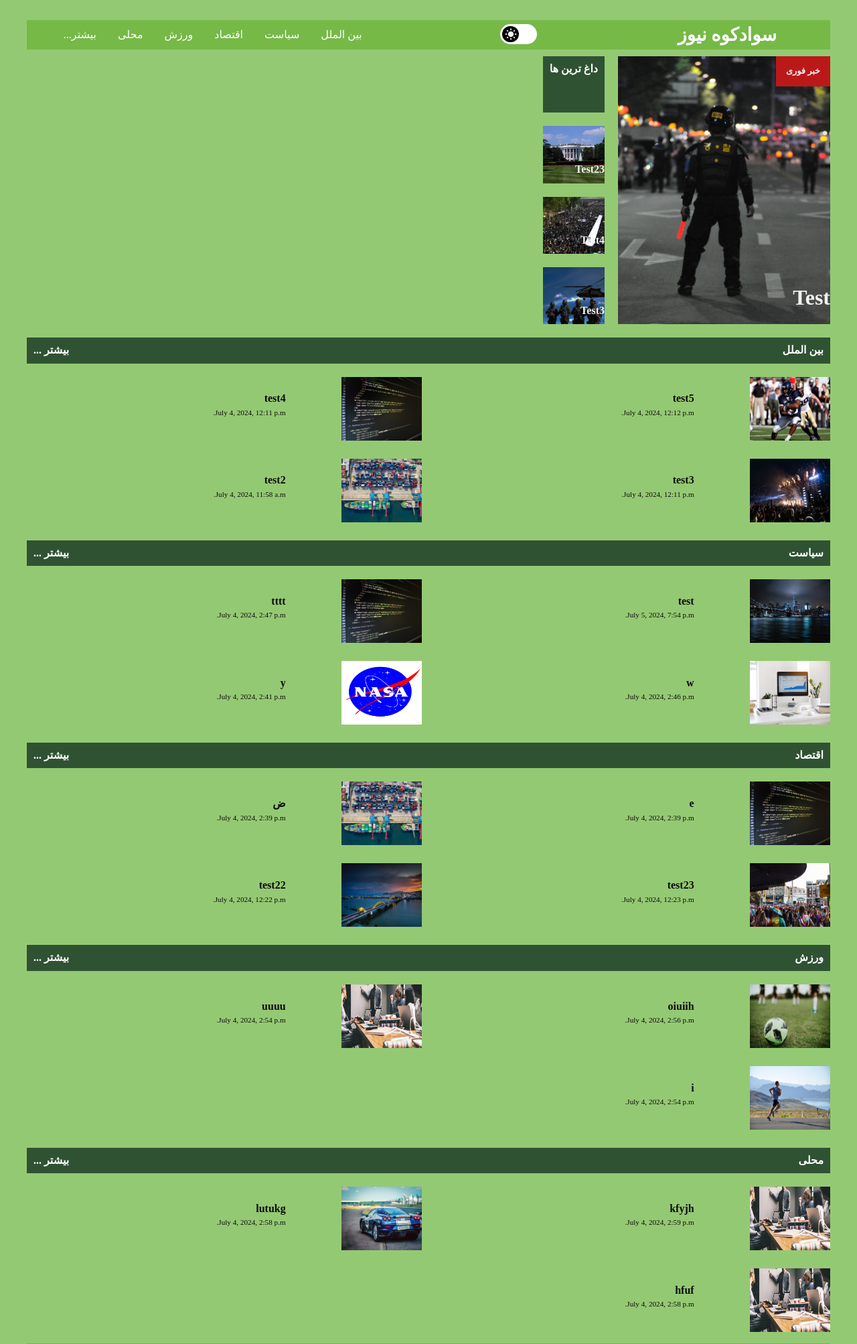
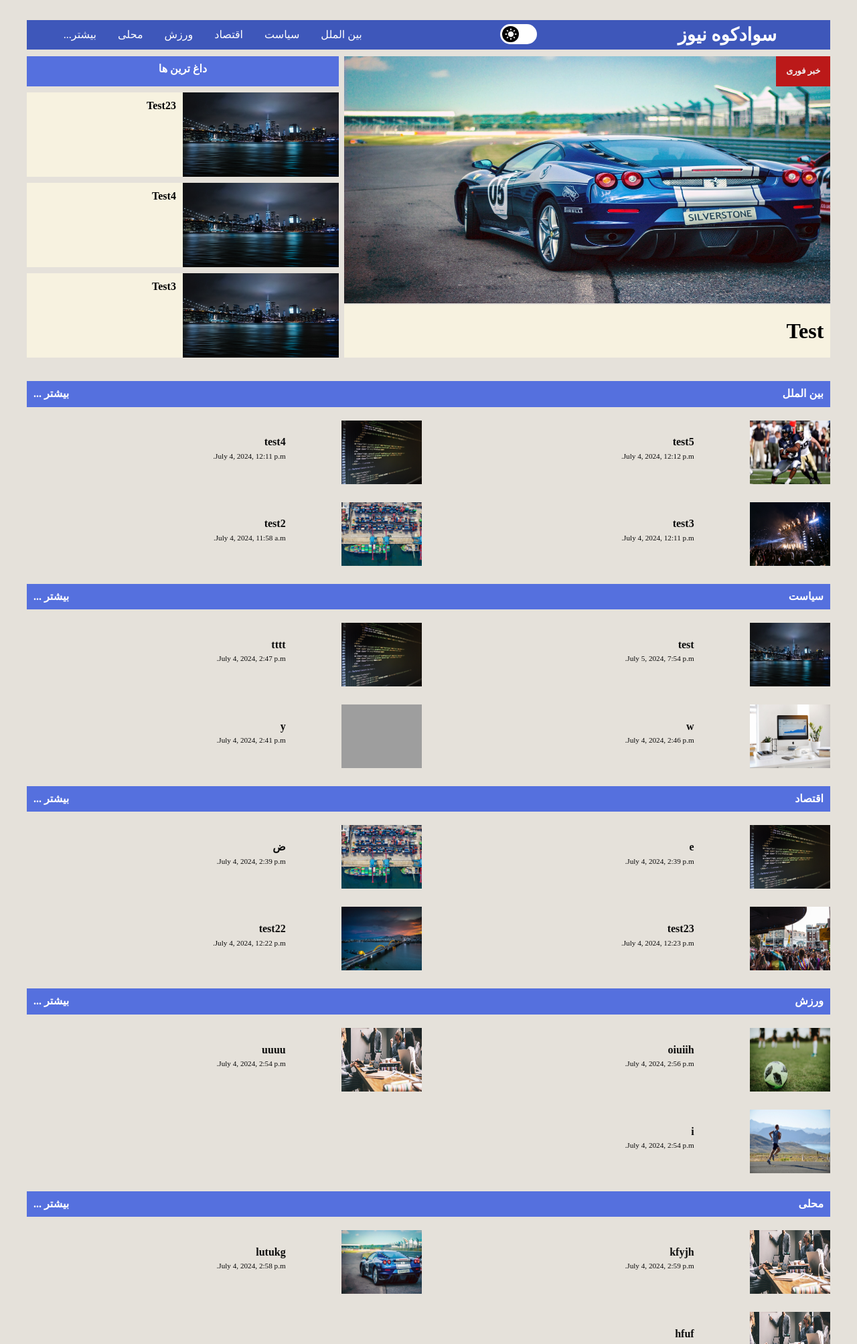
Before and after one commit to A-Seyfi/AsreSavadKooh, a Django app: page / in a window 1280 px wide. Shown: the top 2007 px of the page at 67% size. Run offline with Django 5.2, Linux system fonts and the light colour scheme; data comes from the database, SQL or seed files in the repository; both versions use the stored data as it was after the commit; some web fonts are replaced; grey boxes are pictures that could not be loaded.

Commit message:
Fix project bugs

```diff
--- a/static/css/gallery.css
+++ b/static/css/gallery.css
@@ -179,6 +179,7 @@
 .show_selected_img img{
   min-width: 70%;
   max-width: 70%;
+  max-height: 80%;
   border-radius: 0.5vw;
   box-shadow: 0 .1vw 1vw -.1vw rgba(0, 0, 0, .4);
 }
--- a/static/css/main.css
+++ b/static/css/main.css
@@ -106,16 +106,16 @@
 }
 
 .body_color{
-  background-color: #B1D8B7;
+  background-color: #f7f2e0;
 }
 .main_color{
-  background-color: #94C973;
+  background-color: #E5E1DA;
 }
 .content_color1{
-  background-color: #76B947;
+  background-color: #3e57ba;
 }
 .content_color2{
-  background-color: #2F5233;
+  background-color: #5570de;
 }
 .color_b{
   color: black;
@@ -338,11 +339,8 @@
   margin-bottom: 5px;
 }
 
-.headline {
-  background: url(../images/politics8.jpg);
-  background-position: center center;
-  background-repeat: no-repeat;
-  background-size: cover;
+.latest-news .headline {
+  height: 100%;
   position: relative;
   min-height: 200px;
   display: flex;
@@ -351,7 +349,18 @@
   justify-content: space-between;
 }
 
+.latest-news a{
+  width: 100%;
+  color: white;
+}
+
+.latest-news img{
+  height: 82%;
+  position: relative;
+}
+
 .headline p {
+  /* width: 100%; */
   margin: 0;
   padding: 15px;
   background: var(--cornell-red);
@@ -359,13 +368,16 @@
   font-size: 0.8rem;
   font-weight: bold;
   text-transform: uppercase;
+  text-align: center;
+  position: absolute;
+  z-index: 1;
 }
 
 .headline h1 {
   font-size: 1rem;
   text-transform: capitalize;
-  color: var(--anti-flash-white);
   padding-left: 15px;
+  margin-right: 10px;
 }
 
 .main h2 a{
@@ -374,7 +386,15 @@
   color: white;
 }
 
-.top-stories h2,
+.top-stories h2{
+  padding: 10px;
+  margin: 0;
+  text-transform: uppercase;
+  font-size: 1rem;
+  color: white;
+  height: 10%;
+  text-align: center;
+}
 .world h2,
 .politics h2,
 .business h2,
@@ -390,30 +410,14 @@
 
 .top-stories .headline {
   display: flex;
-  margin: 10px;
-  justify-content: flex-end;
+  height: 28%;
 }
 
-.top-stories .headline-1 {
-  background: url(../images/politics1.jpg);
-  background-position: center center;
-  background-repeat: no-repeat;
-  background-size: cover;
+.top-stories .headline img{
+  width: 50%;
+  height: 100%;
 }
 
-.top-stories .headline-2 {
-  background: url(../images/politics3.jpg);
-  background-position: center center;
-  background-repeat: no-repeat;
-  background-size: cover;
-}
-
-.top-stories .headline-3 {
-  background: url(../images/politics6.jpg);
-  background-position: center center;
-  background-repeat: no-repeat;
-  background-size: cover;
-}
 
 .story{
   margin-bottom: 7px;
@@ -744,25 +748,10 @@
     font-size: 1.5rem;
   }
 
-  .top-stories {
-    display: grid;
-    grid-template-columns: repeat(3, 1fr);
-  }
-
-  .top-stories h2 {
-    grid-column: 1/4;
-    grid-row: 1/2;
-  }
-
   .headline {
     min-height: 400px;
   }
 
-  .headline-1,
-  .headline-2,
-  .headline-3 {
-    min-height: 200px;
-  }
 
   .world {
     display: flex;
@@ -770,6 +759,7 @@
   }
 
   .world h2 {
+    margin-top: 35px;
     width: 98.5%;
   }
 
@@ -969,39 +960,30 @@
    */
 
   .top-news {
-    display: grid;
-    grid-template-columns: 3fr 1fr;
+    width: 100%;
+    height: 450px;
+    display: flex;
+    justify-content: space-between;
+    margin-top: 10px;
+    margin-left: 10px;
   }
 
   .top-news .latest-news {
-    grid-column: 1/2;
-    grid-row: 1/2;
-    margin: 10px;
+    width: 60%;
+    margin-right: 0.8%;
   }
-
+  .top-news .top-stories{
+    width: 38.5%;
+    display: flex;
+    flex-direction: column;
+    justify-content: space-between;
+  }
   .latest-news h1:first-child {
     font-size: 2rem;
   }
 
-  .headline-1,
-  .headline-2,
-  .headline-3 {
+  .headline{
     min-height: 10%;
-  }
-
-  .top-stories .headline-1 {
-    grid-column: 1/4;
-    grid-row: 2/3;
-  }
-
-  .top-stories .headline-2 {
-    grid-column: 1/4;
-    grid-row: 3/4;
-  }
-
-  .top-stories .headline-3 {
-    grid-column: 1/4;
-    grid-row: 4/5;
   }
 
   /*
@@ -1014,6 +996,7 @@
   }
 
   .world h2 {
+    margin-top: 35px;
     width: 100%;
   }
 
--- a/static/js/app.js
+++ b/static/js/app.js
@@ -28,11 +28,11 @@
             });
 
             content_color1.forEach(content_color1 => {
-                content_color1.style.backgroundColor = '#12a12e'
+                content_color1.style.backgroundColor = '#278EA5'
             });
 
             content_color2.forEach(content_color2 => {
-                content_color2.style.backgroundColor = '#bb1919'
+                content_color2.style.backgroundColor = '#3e57ba'
             });
 
             color_b.forEach(color_b => {
@@ -48,19 +48,19 @@
         DL_btn.style.marginLeft = '3px'
         setTimeout(()=>{
             body_color.forEach(body_color => {
-                body_color.style.backgroundColor = '#B1D8B7'
+                body_color.style.backgroundColor = '#f7f2e0'
             });
 
             main_color.forEach(main_color => {
-                main_color.style.backgroundColor = '#94C973'
+                main_color.style.backgroundColor = '#E5E1DA'
             });
 
             content_color1.forEach(content_color1 => {
-                content_color1.style.backgroundColor = '#76B947'
+                content_color1.style.backgroundColor = '#3e57ba'
             });
 
             content_color2.forEach(content_color2 => {
-                content_color2.style.backgroundColor = '#2F5233'
+                content_color2.style.backgroundColor = '#5570de'
             });
 
             color_b.forEach(color_b => {
--- a/template/index.html
+++ b/template/index.html
@@ -81,10 +81,11 @@
 
         <section class="latest-news">
           <div class="headline">
+            <img src="{% static 'images/sport7.jpg' %}" alt="">
             <p>خبر فوری</p>
             {% for new in news.urgent1 %}
-              <a href="{% url 'article-detail' pk=new.id  %}">
-                <h1>{{ new.title }}</h1>
+              <a class="body_color" href="{% url 'article-detail' pk=new.id  %}">
+                <h1 class="color_b">{{ new.title }}</h1>
               </a>
             {% endfor %}
           </div>
@@ -92,25 +93,30 @@
 
         <section class="top-stories">
           <h2 class="content_color2">داغ ترین ها</h2>
-          <div class="headline headline-1">
+
+          <div class="headline body_color">
+            <img src="{% static 'images/world10.jpg' %}" alt="">
             {% for new in news.urgent2 %}
             <a href="{% url 'article-detail' pk=new.id  %}">
-              <h1>{{ new.title }}</h1>
-            </a>
-            {% endfor %}
-          </div>
-          <div class="headline headline-2">
-            {% for new in news.urgent3 %}
-            <a href="{% url 'article-detail' pk=new.id  %}">
-              <h1>{{ new.title }}</h1>
+              <h1 class="color_b">{{ new.title }}</h1>
             </a>
             {% endfor %}
           </div>
 
-          <div class="headline headline-3">
+          <div class="headline body_color">
+            <img src="{% static 'images/world10.jpg' %}" alt="">
+            {% for new in news.urgent3 %}
+            <a href="{% url 'article-detail' pk=new.id  %}">
+              <h1 class="color_b">{{ new.title }}</h1>
+            </a>
+            {% endfor %}
+          </div>
+
+          <div class="headline body_color">
+            <img src="{% static 'images/world10.jpg' %}" alt="">
             {% for new in news.urgent4 %}
             <a href="{% url 'article-detail' pk=new.id  %}">
-              <h1>{{ new.title }}</h1>
+              <h1 class="color_b">{{ new.title }}</h1>
             </a>
             {% endfor %}
           </div>
--- a/template/news/article.html
+++ b/template/news/article.html
@@ -86,7 +86,7 @@
         {% if news.cover_image %}
             <img src="{{ news.cover_image.url }}" alt="">
         {% else %}
-            <img src="{% static 'images/business4.jpg' %}" alt="news">
+            <img src="" alt="news">
         {% endif %}
         <p class="color_b">{{ news.content }}</p>
 
--- a/template/news/gallery.html
+++ b/template/news/gallery.html
@@ -77,7 +77,7 @@
                                 <div class="gallery__flow">
 
                                     {% for image in images %}
-                                        <div class="gallery__isle active">
+                                        <div class="gallery__isle">
                                             <div class="gallery__isle-inner">
                                                 <div class="gallery__isle-content">
                                                     <figure class="gallery__preview">
@@ -99,7 +99,7 @@
             </div>
 
             <div class="show_selected_img body_color">
-                <img id="active_pic" src="{% static 'images/sport7.jpg' %}" alt="">
+                <img id="active_pic" src="" alt="">
                 <div id="active_title" class="gallery_title color_b">برای مشاهده گزارش روی تصویر مورد نظر کلیک کنید</div>
             </div>
 
--- a/template/users/forgot_password.html
+++ b/template/users/forgot_password.html
@@ -1,6 +1,6 @@
 {% load static %}
 <!DOCTYPE html>
-<html lang="en">
+<html dir="rtl" lang="en">
 <head>
 	<meta charset="utf-8">
 	<meta name="author" content="Kodinger">
--- a/template/users/login.html
+++ b/template/users/login.html
@@ -1,6 +1,6 @@
 {% load static %}
 <!DOCTYPE html>
-<html lang="en">
+<html dir="rtl" lang="en">
 <head>
 	<meta charset="utf-8">
 	<meta name="viewport" content="width=device-width,initial-scale=1">
--- a/template/users/register.html
+++ b/template/users/register.html
@@ -1,6 +1,6 @@
 {% load static %}
 <!DOCTYPE html>
-<html lang="en">
+<html dir="rtl" lang="en">
 <head>
 	<meta charset="utf-8">
 	<meta name="author" content="Kodinger">
--- a/template/users/reset_password.html
+++ b/template/users/reset_password.html
@@ -1,6 +1,6 @@
 {% load static %}
 <!DOCTYPE html>
-<html lang="en">
+<html dir="rtl" lang="en">
 <head>
 	<meta charset="utf-8">
 	<meta name="author" content="Kodinger">
```
Also changed, not shown: other parts of static/css/main.css (+50 -8 lines), static/css/login.css (+22 -10 lines), db.sqlite3, static/images/business7_Yz3HRah.jpg (added), static/images/logo.jpg, static/images/logo_jrkPxna.jpg (deleted), static/images/politics1_OU5gwQN.jpg (added), static/images/world10_zPeOp4l.jpg (added).
